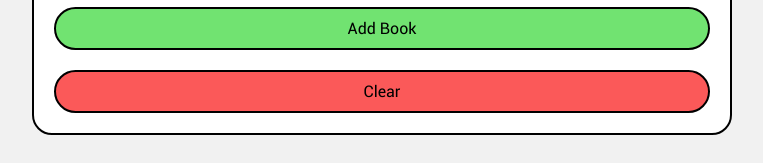
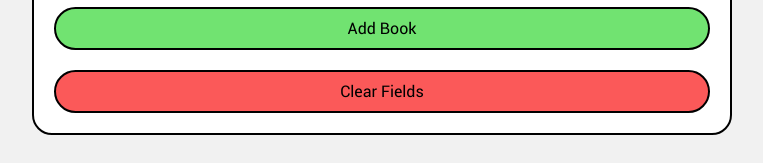
Before and after one commit to Diaa-E/bookshelf, a React (Vite) app: page / in a window 1280 px wide. Shown: the part 171-334 px from the top of the page, without its empty margins (258-1021 px from the left). Built offline with nearby package versions, Linux system fonts and the light colour scheme.

Commit message:
Add book and chelf component files

```diff
--- a/src/components/Form.jsx
+++ b/src/components/Form.jsx
@@ -21,7 +21,7 @@ export default function Form()
                     placeHolder="J. K. Rawling"
                 />
                 <FormButton className={"form-button green-button"} text="Add Book" type="submit"/>
-                <FormButton className={"form-button red-button"} text="Clear"/>
+                <FormButton className={"form-button red-button"} text="Clear Fields"/>
             </form>
         </>
     )
--- /dev/null
+++ b/src/styles/Book.css
@@ -0,0 +1,3 @@
+.book{
+
+}
--- /dev/null
+++ b/src/styles/Shelf.css
@@ -0,0 +1,3 @@
+.shelf{
+
+}
```
Also changed, not shown: src/components/Book.jsx (added, +10 -0 lines), src/components/Shelf.jsx (added, +10 -0 lines).
